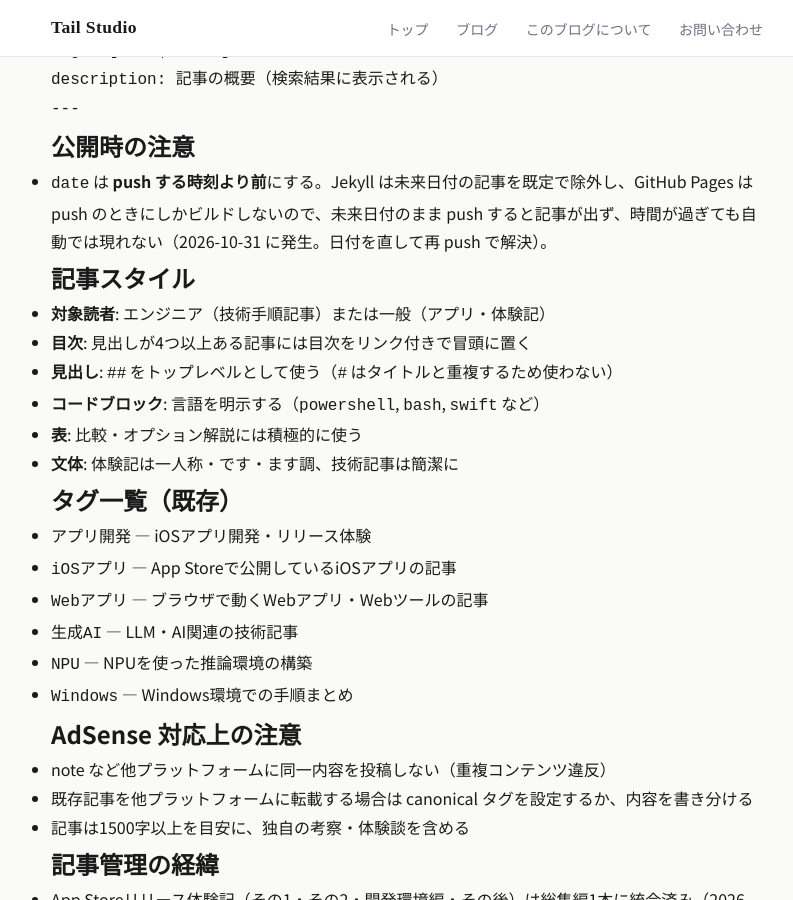
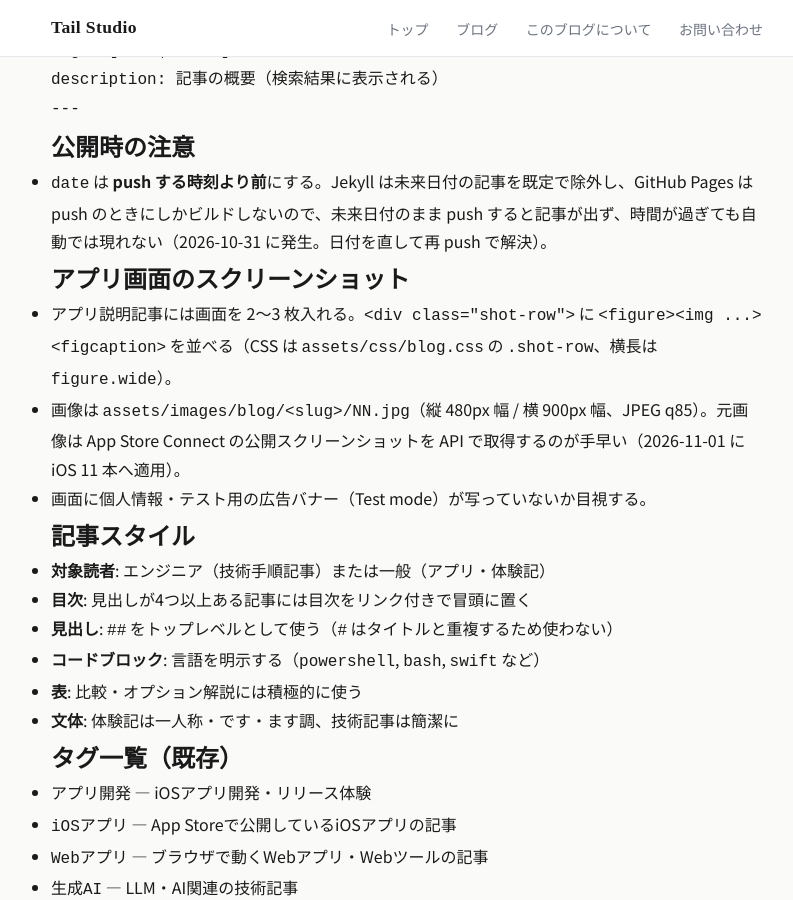
Before and after one commit to wat--/app-policies, a Jekyll site: the page built from CLAUDE.md, in a window 1280 px wide and 900 px high, scrolled down 544 px. Shown: the whole window, without its empty margins (233-1026 px from the left). Built offline with Jekyll 4.4.1, drawn with Linux system fonts in a browser that asks for light colours; our own code applies the rules of GitHub Pages for plain Markdown files.

Commit message:
CLAUDE.md: アプリ画面スクリーンショットの入れ方を追記
Co-Authored-By: Claude Fable 5.1 <noreply@anthropic.com>

```diff
--- a/CLAUDE.md
+++ b/CLAUDE.md
@@ -27,6 +27,12 @@ description: 記事の概要（検索結果に表示される）
 ## 公開時の注意
 
 - `date` は **push する時刻より前**にする。Jekyll は未来日付の記事を既定で除外し、GitHub Pages は push のときにしかビルドしないので、未来日付のまま push すると記事が出ず、時間が過ぎても自動では現れない（2026-10-31 に発生。日付を直して再 push で解決）。
+
+## アプリ画面のスクリーンショット
+
+- アプリ説明記事には画面を 2〜3 枚入れる。`<div class="shot-row">` に `<figure><img ...><figcaption>` を並べる（CSS は `assets/css/blog.css` の `.shot-row`、横長は `figure.wide`）。
+- 画像は `assets/images/blog/<slug>/NN.jpg`（縦 480px 幅 / 横 900px 幅、JPEG q85）。元画像は App Store Connect の公開スクリーンショットを API で取得するのが手早い（2026-11-01 に iOS 11 本へ適用）。
+- 画面に個人情報・テスト用の広告バナー（Test mode）が写っていないか目視する。
 
 ## 記事スタイル
 
```
